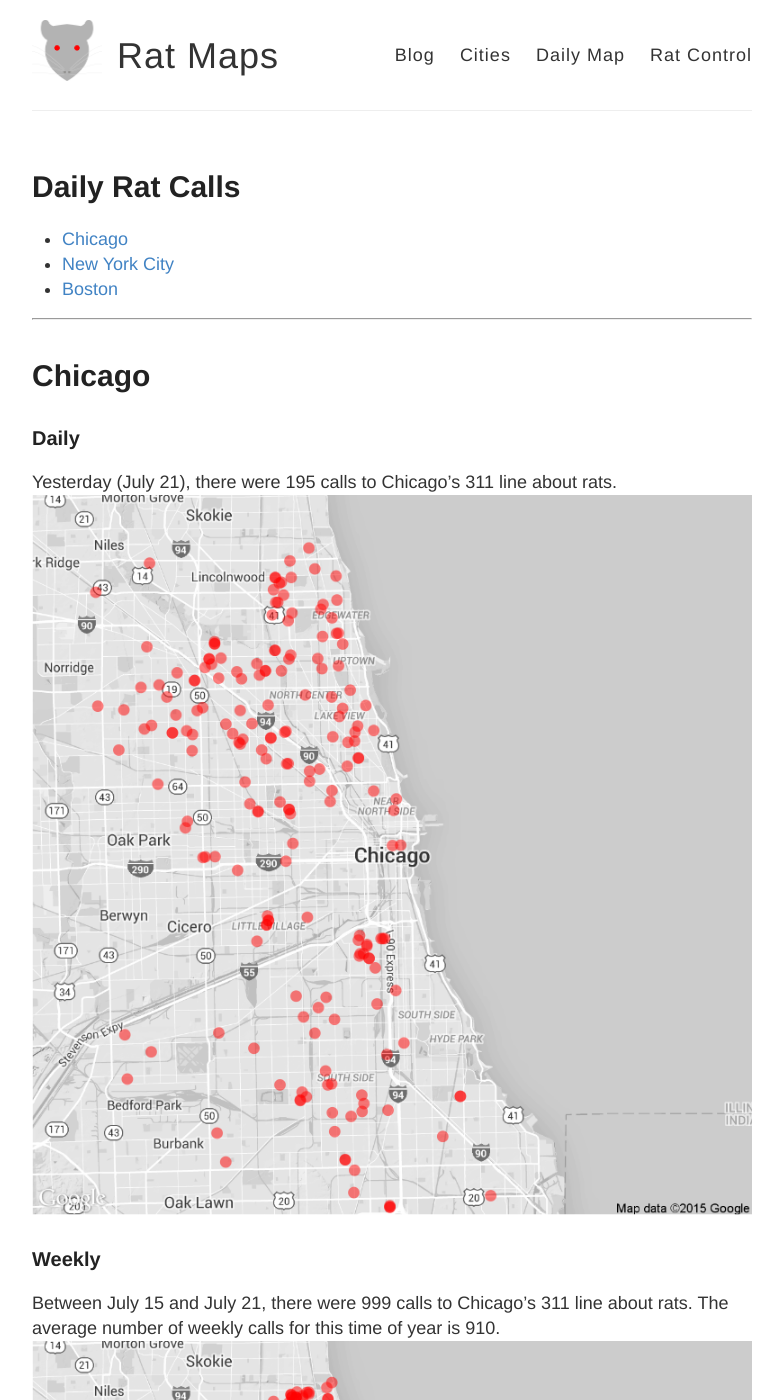
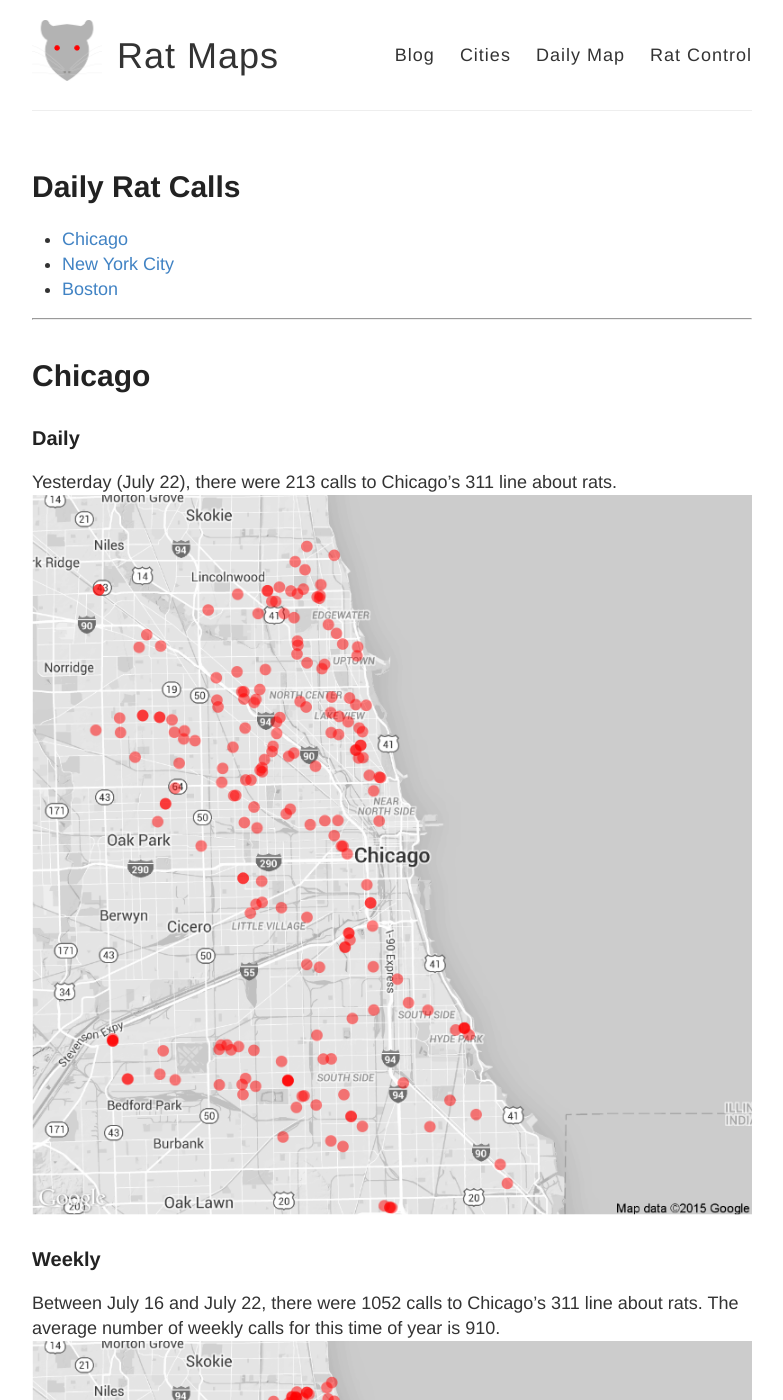
Before and after one commit to DanielHadley/ratmaps, a Jekyll site: the page built from daily.md, in a window 1280 px wide and 1400 px high. Shown: the whole window, without its empty margins (248-1031 px from the left). Built offline with Jekyll 4.4.1, drawn with Linux system fonts in a browser that asks for light colours; comment, search, counter and statistics services are not loaded; some of the changed text lies outside the part shown.

Commit message:
Daily Maps

```diff
--- a/daily.md
+++ b/daily.md
@@ -15,22 +15,22 @@
 
 ### Daily
 
-Yesterday (July 21), there were 195 calls to Chicago's 311 line about rats.
+Yesterday (July 22), there were 213 calls to Chicago's 311 line about rats.
 ![Chicago rat calls to 311 weekly map]({{ site.cityimages }}/daily/Chicago_Rat_Map_Daily.png)
 
 ### Weekly
-Between July 15 and July 21, there were 999 calls to Chicago's 311 line about rats. The average number of weekly calls for this time of year is 910.
+Between July 16 and July 22, there were 1052 calls to Chicago's 311 line about rats. The average number of weekly calls for this time of year is 910.
 ![Chicago rat calls to 311 weekly map]({{ site.cityimages }}/daily/Chicago_Rat_Map_Weekly.png)
 ***
 # New York City <a id="nyc"><a>
 
 ### Daily
 
-Yesterday (July 21), there were 0 calls to New York City's 311 line about rats.
+Yesterday (July 22), there were 0 calls to New York City's 311 line about rats.
 ![NYC rat calls to 311 weekly map]({{ site.cityimages }}/daily/NYC_Rat_Map_Daily.png)
 
 ### Weekly
-Between July 15 and July 21, there were 0 calls to New York City's 311 line about rats. The average number of weekly calls for this time of year is 283.
+Between July 16 and July 22, there were 0 calls to New York City's 311 line about rats. The average number of weekly calls for this time of year is 283.
 ![NYC rat calls to 311 weekly map]({{ site.cityimages }}/daily/NYC_Rat_Map_Weekly.png)
 
 Each red dot represents one call about a rat seen in that location. The dots are transparent, so multiple calls from one location will be seen as a solid dot. The usual caveats apply: more calls do not necessarily mean that there are more rats in that location than other parts of the city. A cluster of dots could indicate that one resident is unusually vocal about rodents in his or her neighborhood. Also, more densely populated neighborhoods tend to make more calls to 311.
```
Also changed, not shown: images/pages/daily/Chicago_Rat_Map_Daily.png, images/pages/daily/Chicago_Rat_Map_Weekly.png, images/pages/daily/NYC_Rat_Map_Daily.png, images/pages/daily/NYC_Rat_Map_Weekly.png.
